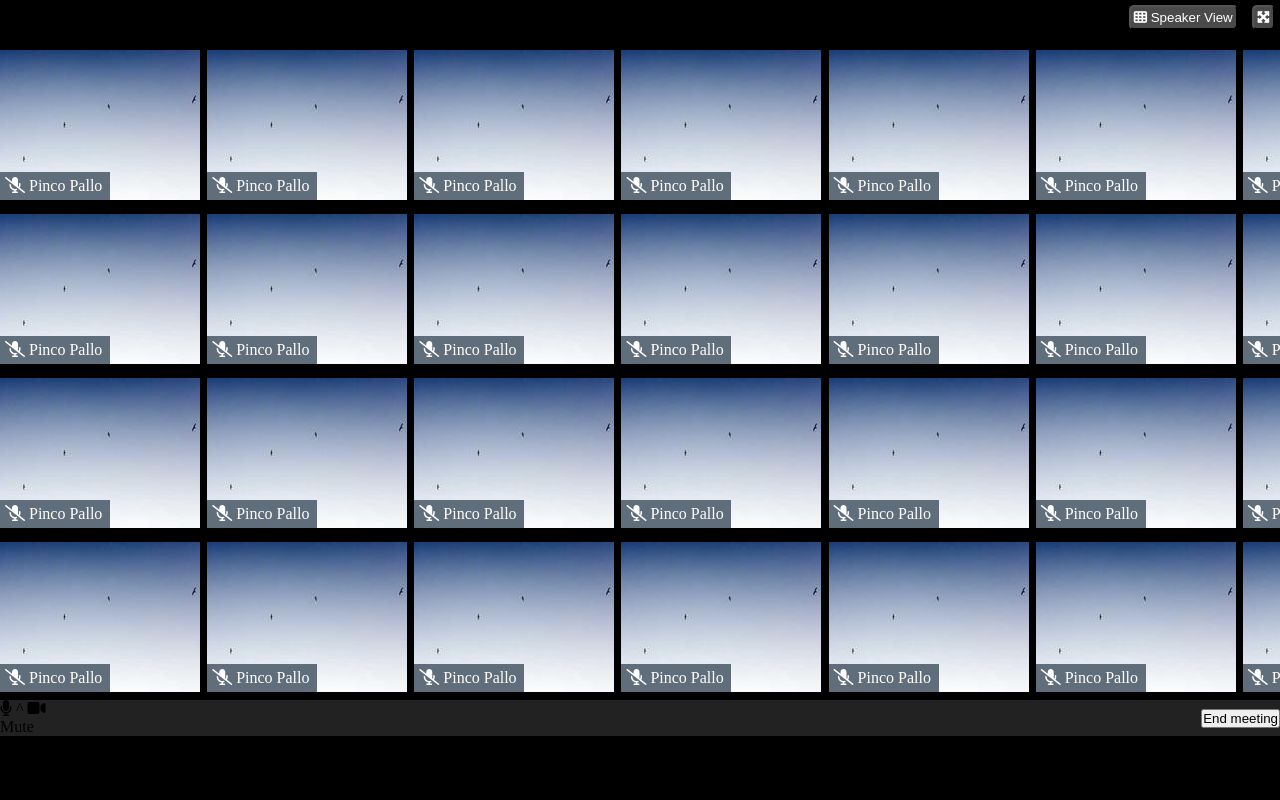
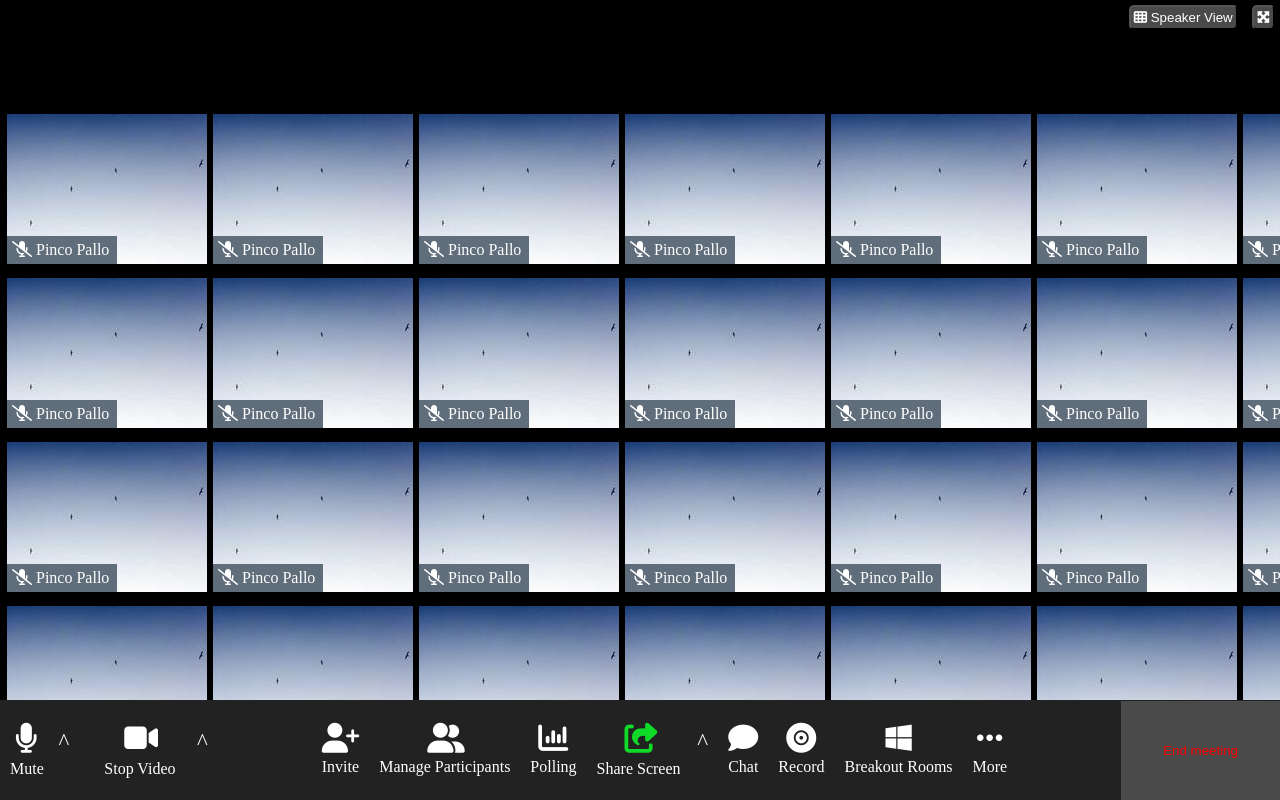
Before and after one commit to AlessioConsolo/html-css-zoom, a plain HTML site: page index.html in a window 1280 px wide. Drawn offline with Linux system fonts and the light colour scheme.

Commit message:
[UPD] Added footer icons, text and button

```diff
--- a/css/style.css
+++ b/css/style.css
@@ -13,10 +13,6 @@ body {
 header {
   height: 50px;
   text-align: right;
-  /* position: fixed;
-  width: 100%;
-  top: 0;
-  left: 0; */
 }
 
 .top-b {
@@ -31,7 +27,12 @@ header {
 
 .container {
   width: 1450px;
-  margin: 0 auto;
+  margin: 5% auto 0px auto;
+  height: 75%;
+  display: flex;
+  justify-content: center;
+  flex-wrap: wrap;
+  align-items: center;
 }
 
 main {
@@ -48,6 +49,7 @@ main {
 .main-col {
   width: calc(100% / 7);
   position: relative;
+  padding: 0 3px;
 }
 
 .users {
@@ -62,23 +64,17 @@ main {
 
 /* FOOTER */
 
-footer {
-  height: 100px;
-}
-
 .footer-row {
   display: flex;
   flex-wrap: wrap;
   background-color: rgba(34, 34, 34, 255);
   align-items: center;
   justify-content: space-between;
-  /* width: 100%;
+  height: 100px;
   padding-left: 10px;
-  padding-top: 10px;
-  padding-bottom: 5px; */
 }
 
-/* .footer-col .content {
+.white {
   color: white;
 }
 
@@ -86,8 +82,35 @@ footer {
   font-size: 30px;
 }
 
+.footer-col .content {
+  display: flex;
+}
+
+.padding-l48px {
+  padding-left: 48px;
+}
+.padding-l8px {
+  padding-left: 8px;
+}
+
+.padding-l28px {
+  padding-left: 28px;
+}
+
+.padding-l41px {
+  padding-left: 41px;
+}
+
+.padding-l4px {
+  padding-left: 4px;
+}
+
 .mg-r35 {
   margin-right: 35px;
+}
+
+.mg-r20px {
+  margin-right: 20px;
 }
 
 .mg-l35 {
@@ -97,11 +120,18 @@ footer {
 .mg-l5 {
   margin-left: 5px;
 }
+.mg-l17 {
+  margin-left: 17px;
+}
+
+.padding-l15px {
+  padding-left: 15px;
+}
 
 .footer-b {
   color: red;
   background-color: rgba(74, 74, 74, 255);
-  padding: 25px;
+  padding: 42px;
   border: none;
 }
 
@@ -110,12 +140,5 @@ p {
 }
 
 .icon {
-  margin-left: 17px;
   font-size: 23px;
-  display: inline-block;
-} */
-
-/* img {
-  height: 150px;
-  width: 220px;
-} */
+}
--- a/index.html
+++ b/index.html
@@ -319,15 +319,58 @@
     <footer>
       <div class="footer-row">
         <div class="footer-col">
-          <div class="content">
-            <i class="fa-solid fa-microphone mg-l5"></i>
-            <span class="icon mg-r35">&#94;</span>
-            <i class="fa-solid fa-video mg-r35 mg-l5"></i>
-            <p>Mute</p>
+          <div class="content white">
+            <div class="mic">
+              <i class="fa-solid fa-microphone mg-l5"></i>
+              <span class="icon mg-l17 mg-r35">&#94;</span>
+              <p>Mute</p>
+            </div>
+            <div class="video">
+              <i class="fa-solid fa-video mg-r35 mg-l5 padding-l15px"></i>
+              <span class="icon">&#94;</span>
+              <p>Stop Video</p>
+            </div>
           </div>
         </div>
         <div class="footer-col">
-          <div class="content"></div>
+          <div class="content">
+            <div class="invite white mg-r20px">
+              <i class="fa-solid fa-user-plus"></i>
+              <p>Invite</p>
+            </div>
+            <div class="manage-partecipants white mg-r20px">
+              <i class="fa-solid fa-user-group padding-l48px"></i>
+              <p>Manage Participants</p>
+            </div>
+            <div class="pulling white mg-r20px">
+              <i class="fa-solid fa-chart-column padding-l8px"></i>
+              <p>Polling</p>
+            </div>
+            <div class="share-screen mg-r20px">
+              <i
+                class="fa-solid fa-share-from-square padding-l28px"
+                style="color: #10da28"
+              ></i>
+              <span class="icon white mg-l35">&#94;</span>
+              <p class="white">Share Screen</p>
+            </div>
+            <div class="chat white mg-r20px">
+              <i class="fa-solid fa-comment"></i>
+              <p>Chat</p>
+            </div>
+            <div class="record white mg-r20px">
+              <i class="fa-solid fa-record-vinyl padding-l8px"></i>
+              <p>Record</p>
+            </div>
+            <div class="breakout-rooms white mg-r20px">
+              <i class="fa-brands fa-windows padding-l41px"></i>
+              <p>Breakout Rooms</p>
+            </div>
+            <div class="more white">
+              <i class="fa-solid fa-ellipsis padding-l4px"></i>
+              <p>More</p>
+            </div>
+          </div>
         </div>
         <div class="footer-col">
           <div class="content">
```
